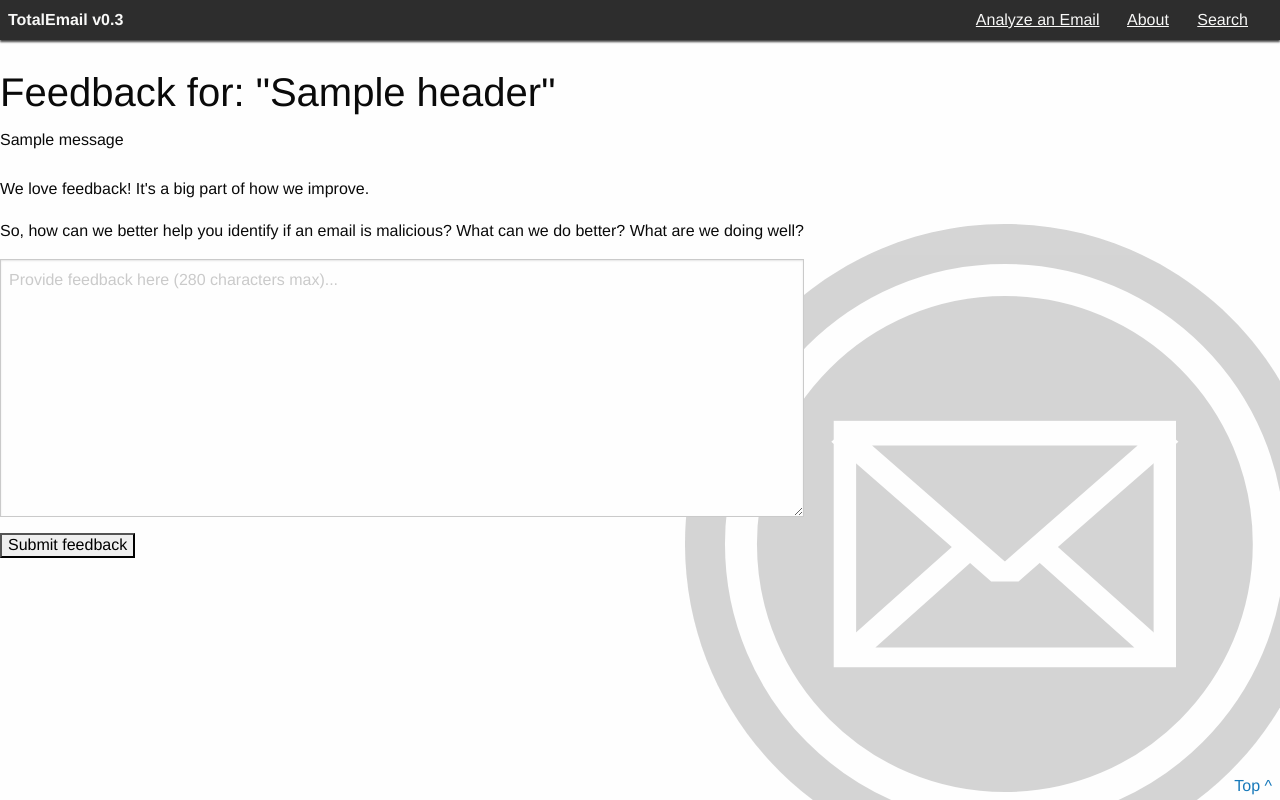
After one commit to wesinator/te-open-core, a Django app: template templates/details/email-feedback.html in a window 1280 px wide. The commit adds this page. Run offline with Django 3.2, Linux system fonts and the light colour scheme; the template is opened without the code that fills it: most values are stand-ins (such as "Sample title", 1, 10 or a date in 2020); one stand-in notice (Sample message) is shown; some libraries are stand-ins or nearby versions.

Commit message:
Adding ability to give feedback on an email

```diff
--- a/details/urls.py
+++ b/details/urls.py
@@ -6,5 +6,6 @@ app_name = 'details'
 urlpatterns = [
     url(r'^$', views.redirect_to_homepage),
     url(r'^(?P<pk>[0-9a-f]{64})/?$', views.EmailDetailView.as_view(), name='details'),
+    url(r'^(?P<pk>[0-9a-f]{64})/feedback/?$', views.EmailFeedbackView.as_view(), name='feedback'),
     url(r'^(?P<pk>[0-9a-f]{64})/reanalyze/?$', views.reanalyze_email, name='reanalyze'),
 ]
--- a/templates/details/details_view/email-summary-card.html
+++ b/templates/details/details_view/email-summary-card.html
@@ -45,7 +45,8 @@
             <b>Actions</b>
         </div>
         <div class="card-section">
-            <a href="{% url 'details:reanalyze' email.id %}">Resubmit for analysis</a>
+            <p><a href="{% url 'details:reanalyze' email.id %}">Resubmit for analysis</a></p>
+            <p><a href="{% url 'details:feedback' email.id %}">Provide feedback</a></p>
         </div>
     </div>
 </div>
--- /dev/null
+++ b/templates/details/email-feedback.html
@@ -0,0 +1,55 @@
+{% extends 'totalemail/base.html' %}
+
+{% block title %}Feedback for: "{{ email.header.subject }}"{% endblock %}
+
+{% block content %}
+  <style>
+    .emailDetailsList {
+      list-style-type: none;
+    }
+
+    .emailDetailsItem {
+      margin: 1.5em;
+    }
+
+    .topOfPageLink {
+      position: fixed;
+      right: 0;
+      bottom: 0;
+      height: 2em;
+      padding-top: 0.35em;
+      padding-left: 0.5em;
+      padding-right: 0.5em;
+    }
+  </style>
+
+  <br>
+  <div class="row">
+    <h2>Feedback for: "{{ email.header.subject|truncatechars:42 }}"</h2>
+
+    <div class="row">
+        {% if messages %}
+            {% for message in messages %}
+                {% autoescape off %}
+                    <span{% if message.tags %} class="{{ message.tags }}"{% endif %}>{{ message }}</span>
+                {% endautoescape %}
+            {% endfor %}
+        {% endif %}
+        <br><br>
+    </div>
+
+    <div class="large-9 medium-9 float-left">
+      <p>We love feedback! It's a big part of how we improve.</p>
+
+      <p>So, how can we better help you identify if an email is malicious? What can we do better? What are we doing well?</p>
+
+      <form action="{% url 'details:feedback' email.id %}" method="post" enctype="multipart/form-data">
+        {% csrf_token %}
+        <textarea name="feedback" placeholder="Provide feedback here (280 characters max)..." rows="10" maxlength="280"></textarea>
+        <input id="submitButton" type="submit" value="Submit feedback">
+      </form>
+    </div>
+  </div>
+
+  <a class="topOfPageLink" href="#top">Top ^</a>
+{% endblock %}
```
Also changed, not shown: details/views.py (+13 -1 lines).
